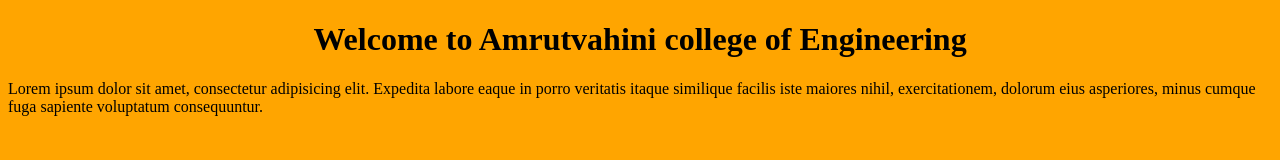
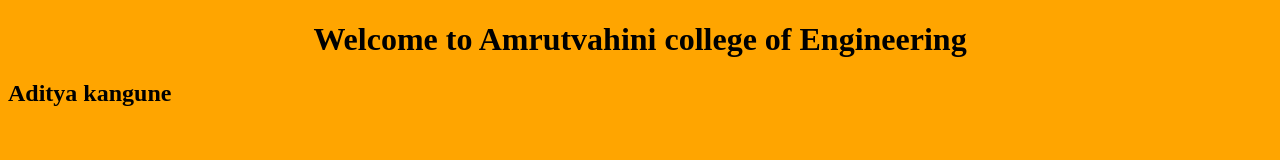
Before and after one commit to Aditya-kangune13/DAY1, a plain HTML site: page index.html in a window 1280 px wide. Drawn offline with Linux system fonts and the light colour scheme.

Commit message:
name change

```diff
--- a/index.html
+++ b/index.html
@@ -7,6 +7,5 @@
 </head>
 <body bgcolor="orange">
     <h1 align="center">Welcome to Amrutvahini college of Engineering</h1>
-    <p>Lorem ipsum dolor sit amet, consectetur adipisicing elit. Expedita labore eaque in porro veritatis itaque similique facilis iste maiores nihil, exercitationem, dolorum eius asperiores, minus cumque fuga sapiente voluptatum consequuntur.</p>
-</body>
+    <h2>Aditya kangune</h2>
 </html>
```
